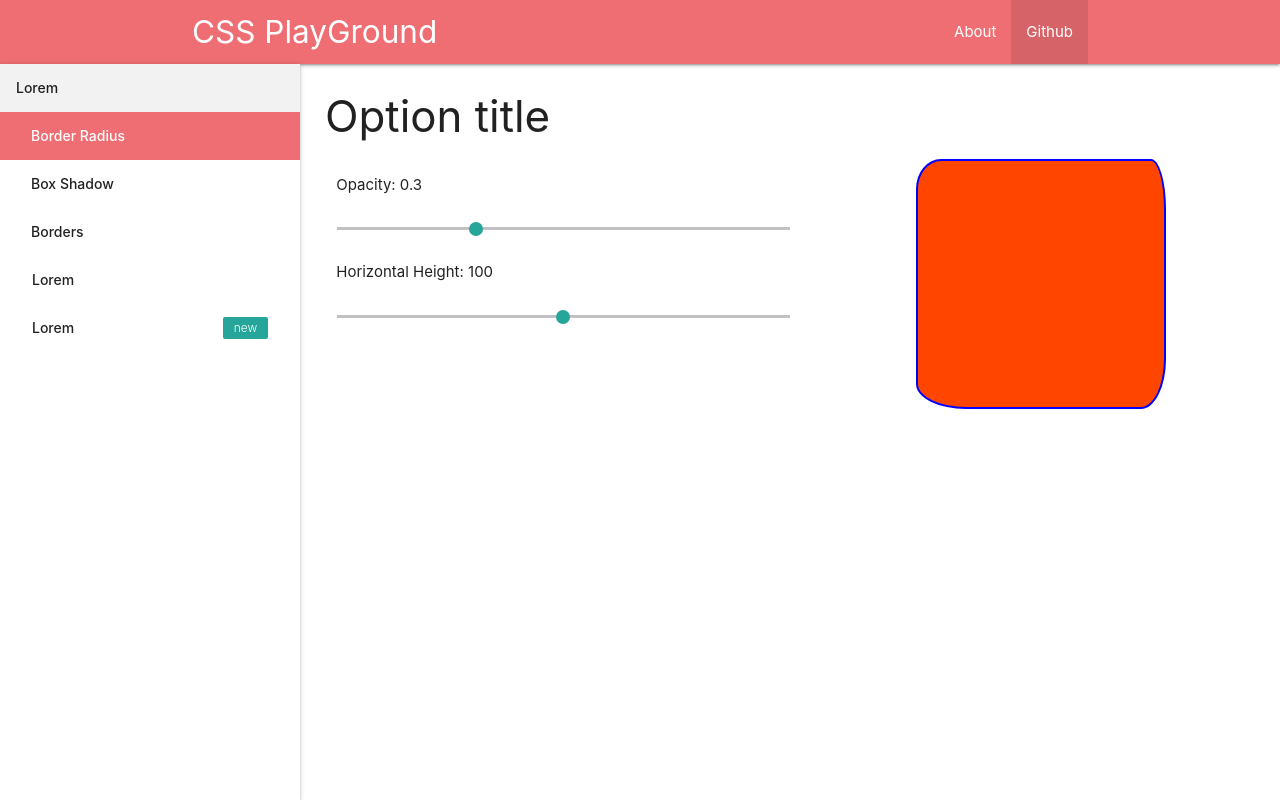
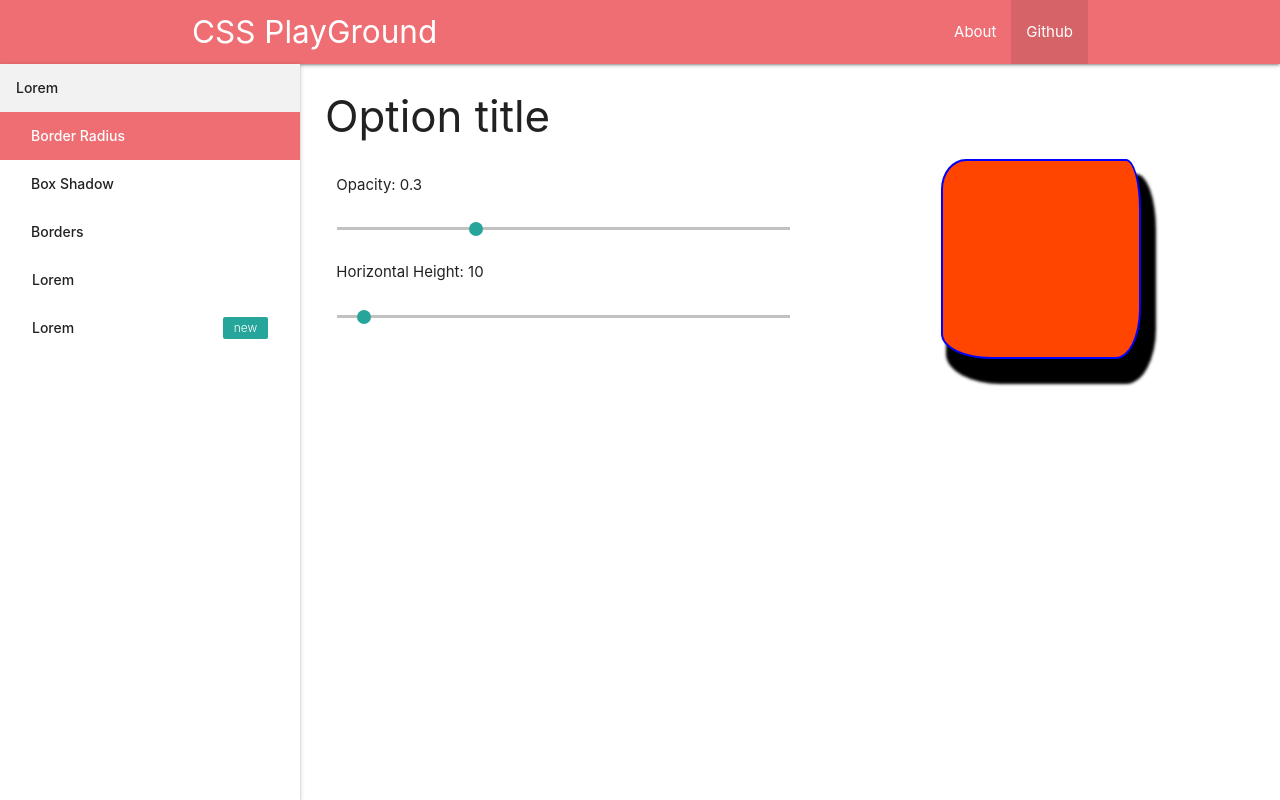
Before and after one commit to Aivirth/CssPlayground, a React (Create React App) app: page /box-shadow in a window 1280 px wide. Built offline with nearby package versions, Linux system fonts and the light colour scheme.

Commit message:
Changed default values in actorReducer.js

```diff
--- a/src/Redux/reducers/actorReducer.js
+++ b/src/Redux/reducers/actorReducer.js
@@ -1,8 +1,8 @@
 import { GET_STYLES, UPDT_BOXSHADOW } from "../actions/types";
 const initialState = {
   baseStyle: {
-    width: 250,
-    height: 250,
+    width: 200,
+    height: 200,
     margin: "auto",
     backgroundColor: "orangered"
   },
@@ -32,11 +32,11 @@ const initialState = {
   },
 
   boxShadow: {
-    verticalOffset: 100,
-    horizontalOffset: 100,
-    blur: 0,
-    spread: 0,
-    color: 0,
+    verticalOffset: 20,
+    horizontalOffset: 10,
+    blur: 3,
+    spread: 5,
+    color: "#000",
     opacity: 0.3,
     inset: false
   }
--- a/src/components/Actor/Actor.js
+++ b/src/components/Actor/Actor.js
@@ -13,8 +13,11 @@ class Actor extends Component {
     const borderStyle = this.props.borderStyle;
     const baseStyle = this.props.baseStyle;
     const borderRadiusRaw = this.props.borderRadius;
+    const boxShadow = this.props.boxShadow;
 
-    let borderRadius = {};
+    console.log(boxShadow);
+
+    const borderRadius = {};
 
     for (const key in borderRadiusRaw) {
       let combinedRadii = `${borderRadiusRaw[key].radiusX}px ${
@@ -36,7 +39,12 @@ class Actor extends Component {
       borderTopLeftRadius: borderRadius.borderTopLeftRadius,
       borderTopRightRadius: borderRadius.borderTopRightRadius,
       borderBottomLeftRadius: borderRadius.borderBottomLeftRadius,
-      borderBottomRightRadius: borderRadius.borderBottomRightRadius
+      borderBottomRightRadius: borderRadius.borderBottomRightRadius,
+
+      boxShadow: `${boxShadow.horizontalOffset}px ${
+        boxShadow.verticalOffset
+      }px ${boxShadow.blur}px ${boxShadow.spread}px ${boxShadow.color}`
+      //boxShadow: "10px 10px 5px 0px rgba(0,0,0,0.75)"
     };
 
     return <div id="Actor" style={styles} />;
```
